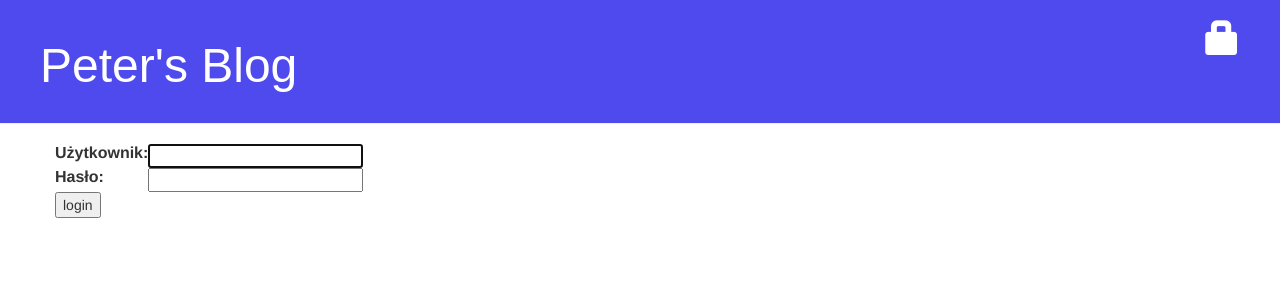
After one commit to ppgallas/my-first-blog, a Django app: page /accounts/login/ in a window 1280 px wide. The commit adds this page. Shown: the top 300 px of the page. Run offline with Django 3.2, Linux system fonts and the light colour scheme; some libraries are stand-ins or nearby versions.

Commit message:
added user authentication and login template

```diff
--- a/blog/templates/blog/base.html
+++ b/blog/templates/blog/base.html
@@ -13,6 +13,9 @@
         {% if user.is_authenticated %}
             <a href="{% url 'post_new' %}" class="top-menu"><span class="glyphicon glyphicon-plus"></span></a>
             <a href="{% url 'post_draft_list' %}" class="top-menu"><span class="glyphicon glyphicon-edit"></span></a>
+            <p class="top-menu">Hello {{ user.username }} <small>(<a href="{% url 'logout' %}">Log out</a>)</small></p>
+        {% else %}
+            <a href="{% url 'login' %}" class="top-menu"><span class="glyphicon glyphicon-lock"></span></a>
         {% endif %}
             <h1><a href="/">Peter's Blog</a></h1>
         </div>
--- /dev/null
+++ b/blog/templates/registration/login.html
@@ -0,0 +1,25 @@
+{% extends 'blog/base.html' %}
+
+{% block content %}
+    {% if form.errors %}
+        <p>Your username and password didn't match. Please try again.</p>
+    {% endif %}
+
+    <form method="post" action="{% url 'login' %}">
+    {% csrf_token %}
+        <table>
+            <tr>
+                <td>{{ form.username.label_tag }}</td>
+                <td>{{ form.username }}</td>
+            </tr>
+            <tr>
+                <td>{{ form.password.label_tag }}</td>
+                <td>{{ form.password }}</td>
+            </tr>
+        </table>
+
+
+        <input type="submit" value="login" />
+        <input type="hidden" name="next" value="{{ next }}" />
+    </form>
+{% endblock %}
--- a/blog/views.py
+++ b/blog/views.py
@@ -2,6 +2,7 @@ from django.shortcuts import render, get_object_or_404, redirect
 from django.utils import timezone
 from .models import Post
 from .forms import PostForm
+from django.contrib.auth.decorators import login_required
 
 def post_list(request):
     posts = Post.objects.filter(published_date__lte=timezone.now()).order_by('-published_date')
@@ -11,6 +12,7 @@ def post_detail(request, pk):
     post = get_object_or_404(Post, pk=pk)
     return render(request, 'blog/post_detail.html', {'post':post})
 
+@login_required
 def post_new(request):
     if request.method == 'POST':
         form = PostForm(request.POST)
@@ -23,6 +25,7 @@ def post_new(request):
         form = PostForm()
     return render(request, 'blog/post_edit.html', {'form':form})
 
+@login_required
 def post_edit(request, pk):
     post = get_object_or_404(Post, pk=pk)
     if request.method == "POST":
@@ -37,15 +40,18 @@ def post_edit(request, pk):
         form = PostForm(instance=post)
         return render(request, 'blog/post_edit.html', {'form':form})
 
+@login_required
 def post_draft_list(request):
     posts = Post.objects.filter(published_date__isnull=True).order_by('-created_date')
     return render(request, 'blog/post_draft_list.html', {'posts': posts})
 
+@login_required
 def post_publish(request, pk):
     post = get_object_or_404(Post, pk=pk)
     post.publish()
     return redirect('post_detail', pk=pk)
 
+@login_required
 def post_remove(request, pk):
     post = get_object_or_404(Post, pk=pk)
     post.delete()
--- a/mysite/settings.py
+++ b/mysite/settings.py
@@ -120,3 +120,7 @@ USE_TZ = True
 
 STATIC_URL = '/static/'
 STATIC_ROOT = os.path.join(BASE_DIR, 'static')
+
+#url redirections after succesful login
+
+LOGIN_REDIRECT_URL = '/'
--- a/mysite/urls.py
+++ b/mysite/urls.py
@@ -16,8 +16,12 @@ Including another URLconf
 from django.contrib import admin
 from django.conf.urls import url
 from django.conf.urls import include
+from django.contrib.auth import views
 
 urlpatterns = [
     url('admin/', admin.site.urls),
-    url(r'', include('blog.urls'))
+    url(r'^accounts/login/$', views.login, name='login'),
+    url(r'accounts/logout/$', views.logout, name='logout'),
+    url(r'', include('blog.urls')),
+
 ]
```
